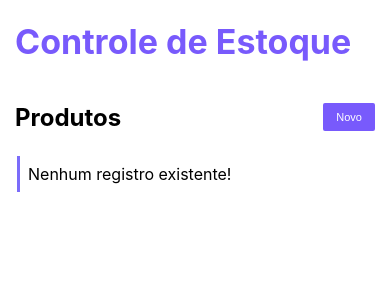
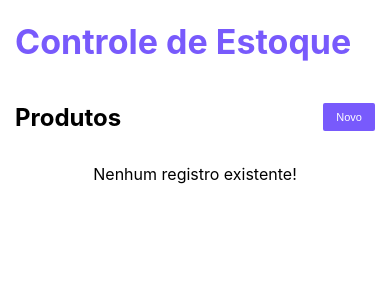
Before and after one commit to emanoelqueiroz/teste, a React (Create React App) app: page / in a window 390 px wide. Shown: the top 300 px of the page. Built offline with nearby package versions, Linux system fonts and the light colour scheme.

Commit message:
ajuste sem registro mobile

```diff
--- a/src/components/Table/Td.js
+++ b/src/components/Table/Td.js
@@ -3,6 +3,11 @@ import styled, { css } from 'styled-components'
 const Td = styled.td`
     padding: 8px;
     border-left: 3px solid #7b6cfa;
+
+    ${props => props.noBorder && css`
+        border-left: 0;
+        text-align: center;
+    `}
 
     @media screen and (min-width: 615px) {
         border: 0;
```
